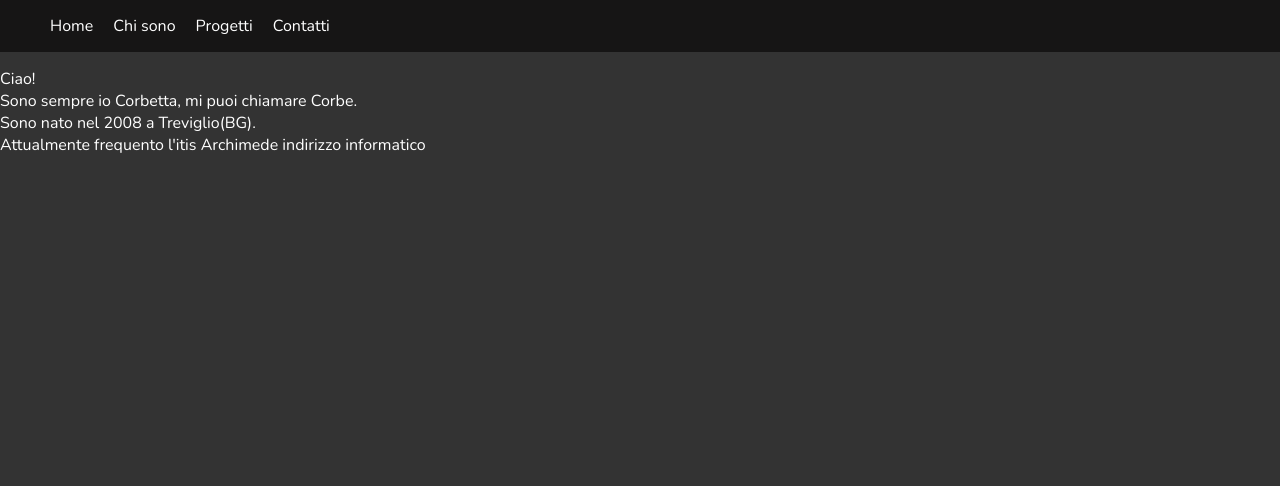
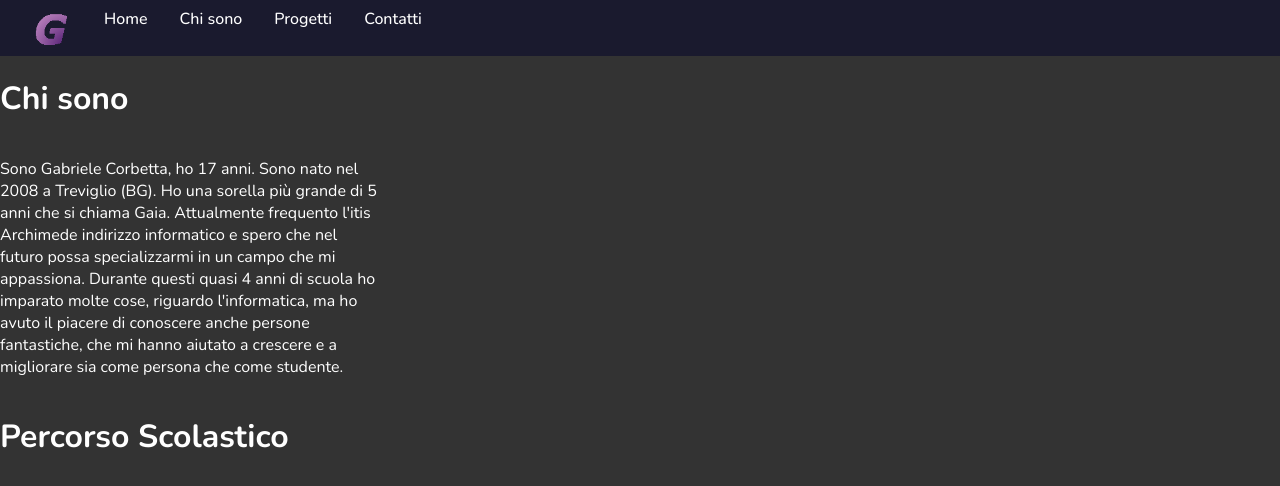
Before and after one commit to corbii-g/MySite, a plain HTML site: page chisono.html in a window 1280 px wide. Drawn offline with nearby package versions, Linux system fonts and the light colour scheme.

Commit message:
Refactor code structure for improved readability and maintainability

```diff
--- a/chisono.html
+++ b/chisono.html
@@ -11,20 +11,30 @@
 <link href="https://fonts.googleapis.com/css2?family=Nunito:ital,wght@0,200..1000;1,200..1000&display=swap" rel="stylesheet">
 </head>
 <body>
-    <nav>
-        <ul>
-            <a href="index.html"><li> Home </li></a>
-            <a href="chisono.html"><li> Chi sono </li></a>
-            <a href="progetti.html"><li> Progetti </li></a>
-            <a href="contatti.html"><li> Contatti </li></a>
-        </ul>
+    <nav class="navbar">
+        <div class="nav-container">
+            <ul class="nav-menu">
+                <li class="logo-container"><a href="index.html" class="logo-link"><img src="favicon.png" alt="Logo" class="logo"></a></li>
+                <a href="index.html"><li> Home </li></a>
+                <a href="chisono.html"><li> Chi sono </li></a>
+                <a href="progetti.html"><li> Progetti </li></a>
+                <a href="contatti.html"><li> Contatti </li></a>
+            </ul>
+        </div>
     </nav>
-    <p>Ciao! </br>
-        Sono sempre io Corbetta, mi puoi chiamare Corbe.</br>
-        Sono nato nel 2008 a Treviglio(BG).</br>
-        Attualmente frequento l'itis Archimede indirizzo informatico</br>
 
+    <div class="body-container-whoami">
+        <h1>Chi sono</h1>
+        <div id="chisono" class="text-container">
+            <p>
+                Sono Gabriele Corbetta, ho 17 anni. Sono nato nel 2008 a Treviglio (BG). Ho una sorella più grande di 5 anni che si chiama Gaia.
+                Attualmente frequento l'itis Archimede indirizzo informatico e spero che nel futuro possa specializzarmi in un campo che mi appassiona.
+                Durante questi quasi 4 anni di scuola ho imparato molte cose, riguardo l'informatica, ma ho avuto il piacere di conoscere anche persone
+                fantastiche, che mi hanno aiutato a crescere e a migliorare sia come persona che come studente.
+            </p>
+        </div>
+    <h1>Percorso Scolastico</h1>
 
-    </p>
+    </div>
 </body>
 </html>
--- a/style.css
+++ b/style.css
@@ -1,36 +1,10 @@
-ul li {
-  float: left;
-}
-
-li a {
-  display: block;
-  color: white;
-  text-align: center;
-  padding: 14px 16px;
+a {
   text-decoration: none;
 }
 
-li {
-  display: inline;
-  margin: 10px;
+a:hover {
+  color: #734f82;
 }
-
-
-a {
-  color: #ffffff;
-  text-decoration: none;
-}
-
-ul {
-  list-style-type: none;
-  margin: 0px;
-  padding-bottom: 5px;
-  padding-top: 5px;
-  overflow: hidden;
-  background-color: #161515;
-  color: white;
-}
-
 
 body {
   background-color: #333333;
@@ -41,12 +15,83 @@ body, html {
   padding: 0;
 }
 
-.logo {
-  width: 40%;
-  height: auto;
-  padding: 0px;
-  margin: 0px;
-  border: 0px;
+.logo{
+  width: 40px;
+  height: 40px;
+}
+
+
+.navbar {
+  background: #1a1a2e;
+  padding: 0.5rem 2rem;
+  position: sticky;
+  top: 0;
+  z-index: 1000;
+}
+
+.nav-container {
+  max-width: 100%;
+  margin: 0 auto;
+  display: flex;
+  align-items: center;
+  justify-content: space-between;
+}
+
+.logo-link {
+  display: flex;
+  align-items: center;
+  text-decoration: none;
+  transition: transform 0.2s ease;
+}
+
+.logo-link:hover {
+  transform: scale(0.87);
+}
+
+
+.nav-menu {
+  display: flex;
+  gap: 2rem;
+  list-style: none;
+  margin: 0;
+  padding: 0;
+}
+
+.nav-menu li {
+  color: white;
+  text-decoration: none;
+  font-weight: 500;
+  transition: color 0.2s;
+}
+
+.nav-menu li:hover {
+  color: #734f82;
+}
+
+.picture {
+  border-radius: 12px;
+  box-shadow: 8px 8px 15px rgba(0, 0, 0, 0.3);
+  height: 20%;
+  width: 20%;
+}
+
+.body-container {
+  display: flex;
+  align-items:normal;
+}
+
+.text-container {
+  flex: 1;
+  margin-right: 20px;
+  word-wrap: break-word;
+  word-break: break-word;
+  overflow-wrap: break-word;
+  max-width: 30%;
+}
+
+.body-container-whoami {
+  display: flex;
+  flex-direction: column;
 }
 
 *{
```
Also changed, not shown: index.html (+11 -5 lines), foto.JPEG (deleted), picture.png (added).
